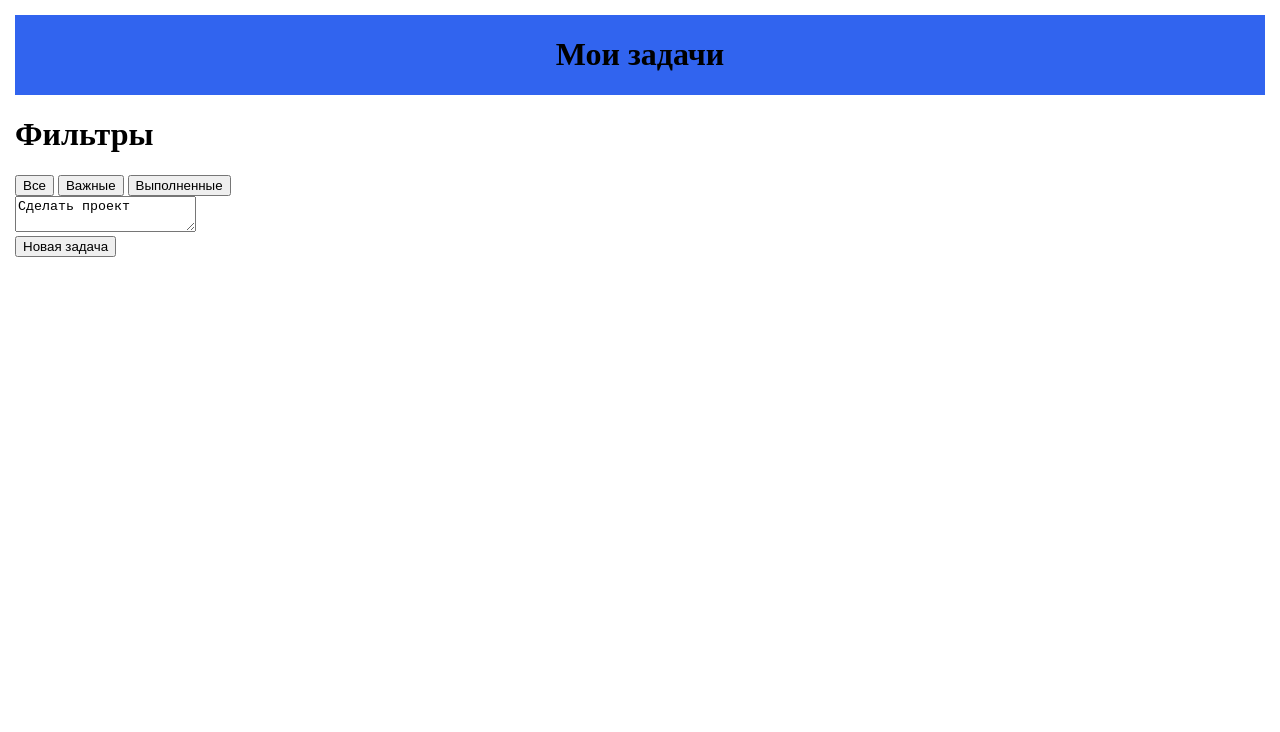
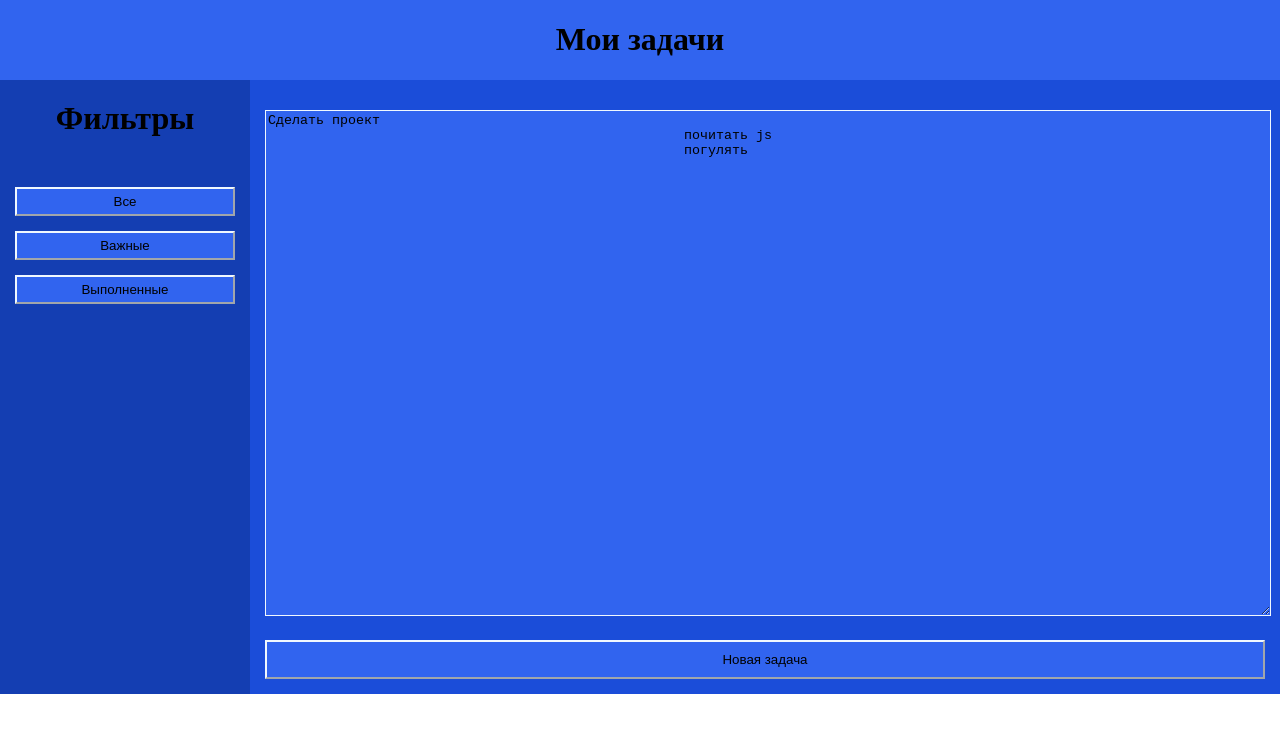
Before and after one commit to kotoreyk/task-app, a plain HTML site: page index.html in a window 1280 px wide. Drawn offline with Linux system fonts and the light colour scheme.

Commit message:
первоначальный внешний вид

```diff
--- a/style.css
+++ b/style.css
@@ -1,12 +1,12 @@
 .root{
 --light-blue: #3164ef;
 --main-color: #1b4dd9;
---second-color: #1138a1;
+--second-color: #143eb2;
 }
 
 body{
-    margin: 0;
-    padding: 15px;
+    margin: 0px;
+    padding: 0px;
     display: flex;
     flex-direction: column;
 }
@@ -18,17 +18,72 @@
 }
 
 .container{
- flex-direction: row;
+    display: flex;
+    flex-direction: row;
 }
 
 .left-path{
+    width: 20%;
+    background: #143eb2;
 
+}
+.left-path h1{
+    margin: 20px;
+    text-align: center;
 }
 
 .filter-container{
-    flex-direction: row;
+    display: flex;
+    flex-direction: column;
+    height: 500px;
+    padding: 15px;
+}
+.all{
+    padding: 5px;
+    background: #3164ef;
+    border-color: aliceblue;
+    margin-top: 15px;
+}
+.important{
+    padding: 5px;
+    background: #3164ef;
+    border-color: aliceblue;
+    margin-top: 15px;
+}
+.complete{
+    margin-top: 15px;
+    padding: 5px;
+    background: #3164ef;
+    border-color: aliceblue;
 }
 
 .right-path{
+    padding-top: 30px;
+    padding-left: 15px;
+    padding-right: 15px;
+    width: 80%;
+    background: #1b4dd9;
+}
 
+.upside{
+    margin-bottom: 20px;
 }
+
+textarea{
+    background-color: #3164ef;
+    width: 100%;
+    height: 500px;
+    border-color: aliceblue;
+}
+
+.botside{
+    margin-bottom: 15px;
+}
+
+.newTask{
+    padding: 10px;
+    width: 100%;
+    background: #3164ef;
+    border-color: aliceblue;
+    box-shadow: 5px #040404;
+}
```
